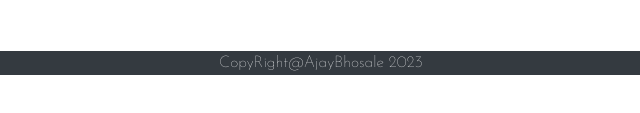
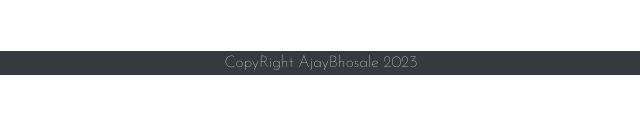
Before and after one commit to Ajay09007/bootstrap-tutorial-website, a plain HTML site: page index.html in a window 1280 px wide. Shown: the part 4287-4400 px from the top of the page, 319-959 px from the left. Drawn offline with nearby package versions, Linux system fonts and the light colour scheme.

Commit message:
few changes

```diff
--- a/index.html
+++ b/index.html
@@ -349,7 +349,7 @@
 
     <!-- footer -->
     <footer>
-      <p class="text-center bg-dark text-white">CopyRight@AjayBhosale 2023</p>
+      <p class="text-center bg-dark text-white">CopyRight AjayBhosale 2023</p>
     </footer>
 
 
```
